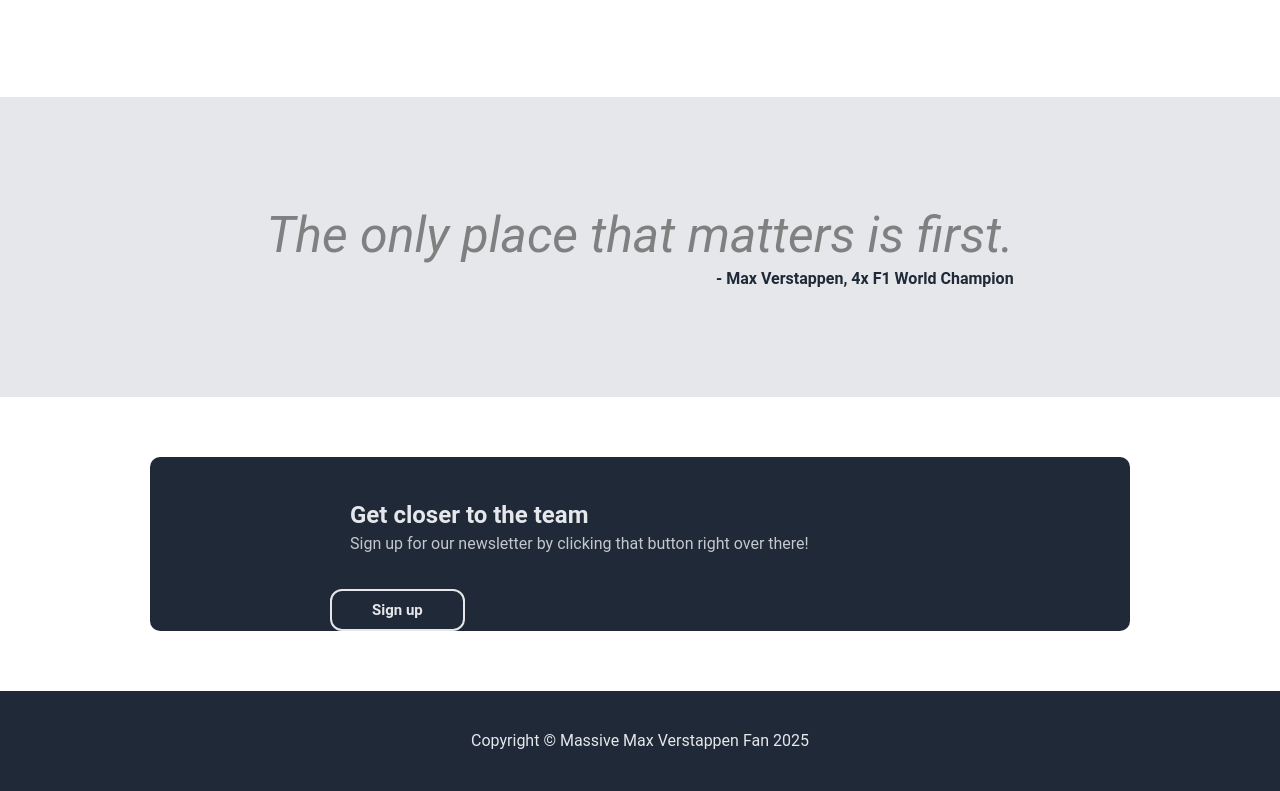
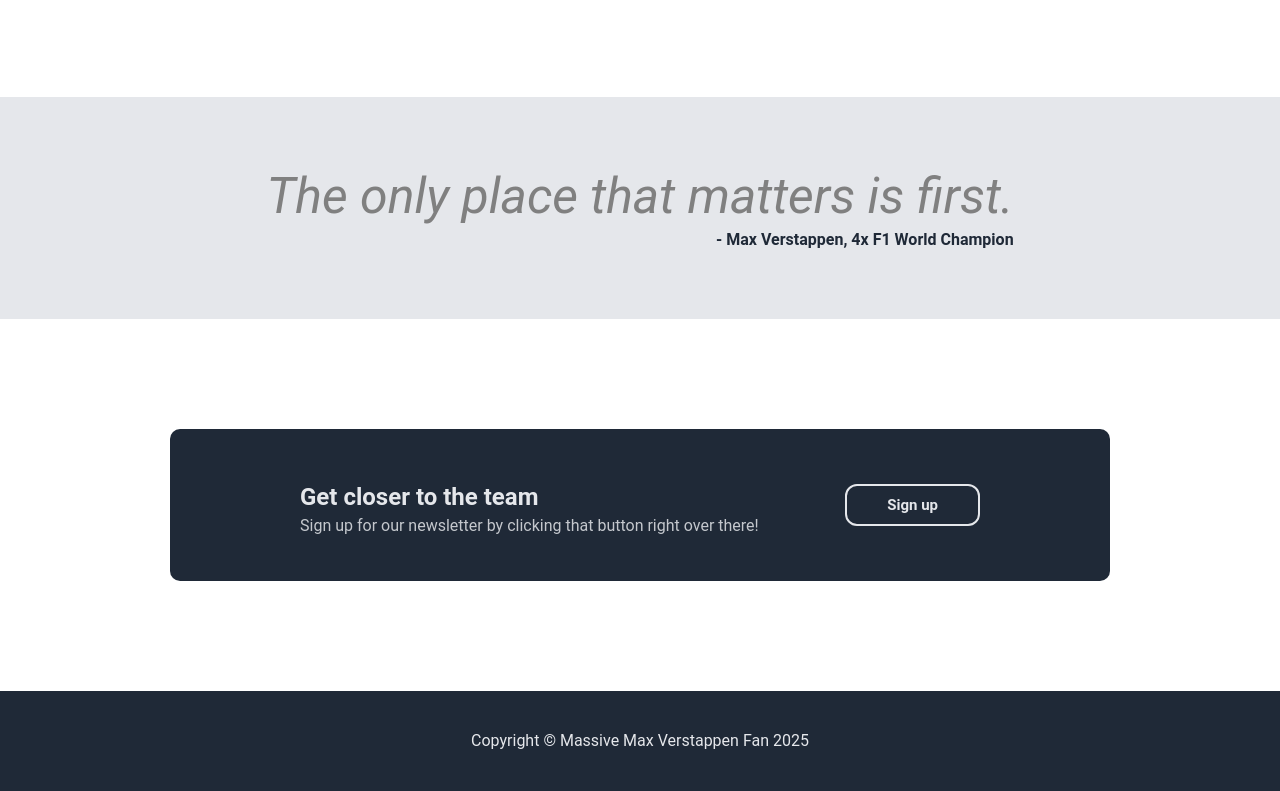
Before and after one commit to tiyasha-paul/odin-landing-page, a plain HTML site: page index.html in a window 1280 px wide. Shown: the part 1491-2282 px from the top of the page. Drawn offline with Linux system fonts and the light colour scheme.

Commit message:
Add responsiveness
Added more responsiveness to the page by making the quote section and the sign up section below it more responsive.

```diff
--- a/index.html
+++ b/index.html
@@ -22,8 +22,8 @@
                 <p class="intro-second">Oracle Red Bull Racing has won six Constructors' Championships and eight Drivers' Championships with drivers Sebastian Vettel and Max Verstappen.</p>
                 <button>Sign Up</button>
             </div>
-            <img class="car" src="./images/Max Verstappen, Melbourne 2025.jpeg" alt="Max Verstappen, Melbourne 2025">
-        </div>
+        <img class="car" src="./images/Max Verstappen, Melbourne 2025.jpeg" alt="Max Verstappen, Melbourne 2025">
+    </div>
     </div>
     <div class="title-items">
         <div class="title"><p>Max Verstappen's Championships</p></div>
@@ -54,7 +54,7 @@
     </div>
     <div class="end">
         <div class="box">
-            <div class="box-inner">
+            <didv class="box-inner">
                 <div class="writing">
                     <p class="one">Get closer to the team</p>
                     <p class="two">Sign up for our newsletter by clicking that button right over there!</p>
--- a/style.css
+++ b/style.css
@@ -47,10 +47,10 @@ a{
 }
 
 .car{
-    width: 600px;;
+    max-width: 600px;
+    height: auto;
     align-self: center;
 }
-
 .intro button{
     font-family: Roboto, sans-serif;
     background-color: #F9FAF8;
@@ -112,11 +112,17 @@ a{
     background-color: #E5E7EB;
     display: flex;
     flex-direction: column;
-    height: 300px;
+    text-align: center;
+    align-items: center;
     justify-content: center;
-    align-items: center;
+    padding: 0;
 }
 
+.quote-inner{
+    display: flex;
+    flex-direction: column;
+    padding: 70px;
+}
 .the-quote{
     font-size: 50px;
     font-style: italic;
@@ -125,29 +131,39 @@ a{
 }
 
 .by-max{
+    display: flex;
     margin-top: 5px;
-    text-align: right;
+    justify-content: flex-end;
     font-weight: bolder;
     font-family: Roboto, sans-serif;
     color: #1F2937;
 }
 
+.end{
+    display: flex;
+    justify-content: center;
+    align-items: center;
+    padding: 110px 170px;
+}
+
 .box{
     background-color: #1F2937;
-    margin: 60px 150px;
     border-radius: 10px;
+    padding: 30px 130px;
+    display: flex;
+    flex: 1;
 }
 
 .box-inner{
     display: flex;
     flex-wrap: wrap;
+    flex: 1;
     justify-content: space-between;
     align-items: center;
-    margin: 60px 180px;
+    margin: 0;
 }
 
 .writing{
-    padding: 20px;
     font-family: Roboto, sans-serif;
 }
 
```
